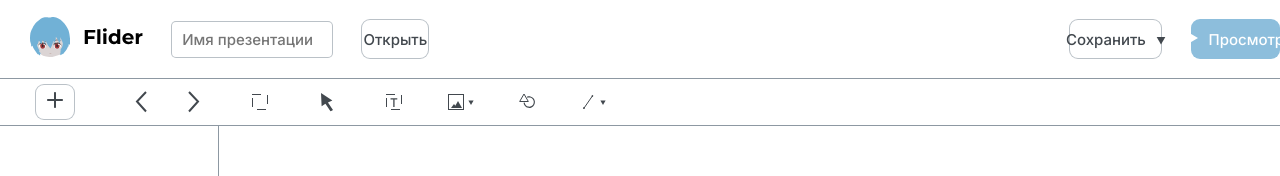
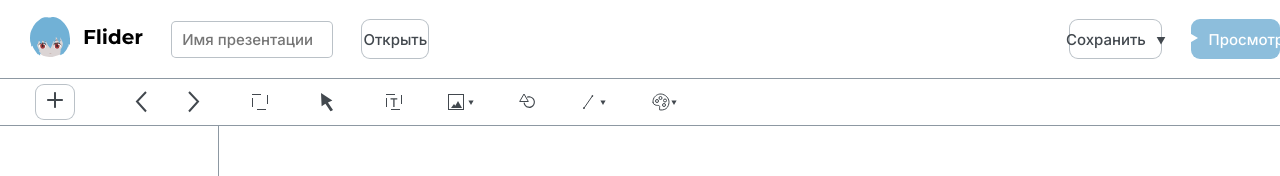
Before and after one commit to Exevald/flider, a React (Create React App) app: page / in a window 1280 px wide. Shown: the top 176 px of the page. Built offline with nearby package versions, Linux system fonts and the light colour scheme.

Commit message:
flider#7 Добавил иконку палиты.

```diff
--- a/src/view/Button/Button.module.css
+++ b/src/view/Button/Button.module.css
@@ -135,3 +135,7 @@
 .button_select_arrow {
     background: no-repeat url("ButtonIcons/SelectArrowIcon.svg");
 }
+
+.button_palette {
+    background: no-repeat url("ButtonIcons/PaletteIcon.svg");
+}
--- a/src/view/Button/Button.tsx
+++ b/src/view/Button/Button.tsx
@@ -1,7 +1,7 @@
 import styles from "./Button.module.css";
 
 interface ButtonProps {
-    viewStyle: 'default' | 'open' | 'save' | 'watch' | 'add' | 'undo' | 'redo' | 'selectArea' | 'selectArrow' | 'textArea' | 'image' | 'figure' | 'line',
+    viewStyle: 'default' | 'open' | 'save' | 'watch' | 'add' | 'undo' | 'redo' | 'selectArea' | 'selectArrow' | 'textArea' | 'image' | 'figure' | 'line' | 'palette',
     iconStyle: 'left' | 'right' | 'center' | 'none'
     iconSrc?: string,
     text?: string,
@@ -134,6 +134,10 @@ const ButtonIcon = ({
             buttonStyle = styles.button_line;
             break;
         }
+        case "palette": {
+            buttonStyle = styles.button_palette;
+            break;
+        }
     }
     return (
         <button
--- a/src/view/Toolbar/Toolbar.tsx
+++ b/src/view/Toolbar/Toolbar.tsx
@@ -16,6 +16,7 @@ const Toolbar = () => {
             <ButtonIcon viewStyle={"image"} iconStyle={"center"} onClick={() => {}}></ButtonIcon>
             <ButtonIcon viewStyle={"figure"} iconStyle={"center"} onClick={() => {}}></ButtonIcon>
             <ButtonIcon viewStyle={"line"} iconStyle={"center"} onClick={() => {}}></ButtonIcon>
+            <ButtonIcon viewStyle={"palette"} iconStyle={"center"} onClick={() => {}}></ButtonIcon>
         </div>
     )
 }
```
Also changed, not shown: src/view/Button/ButtonIcons/PaletteIcon.svg (added).
